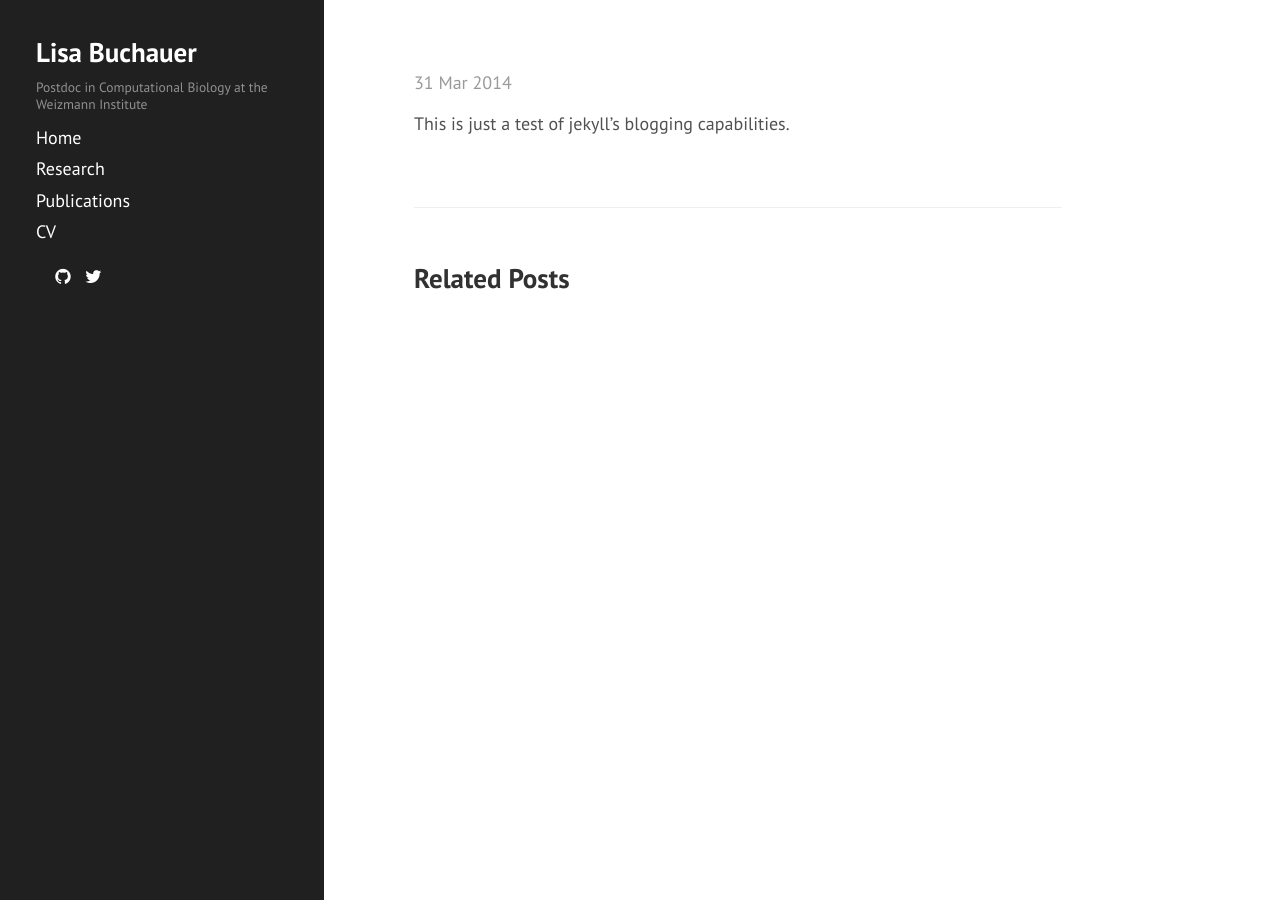
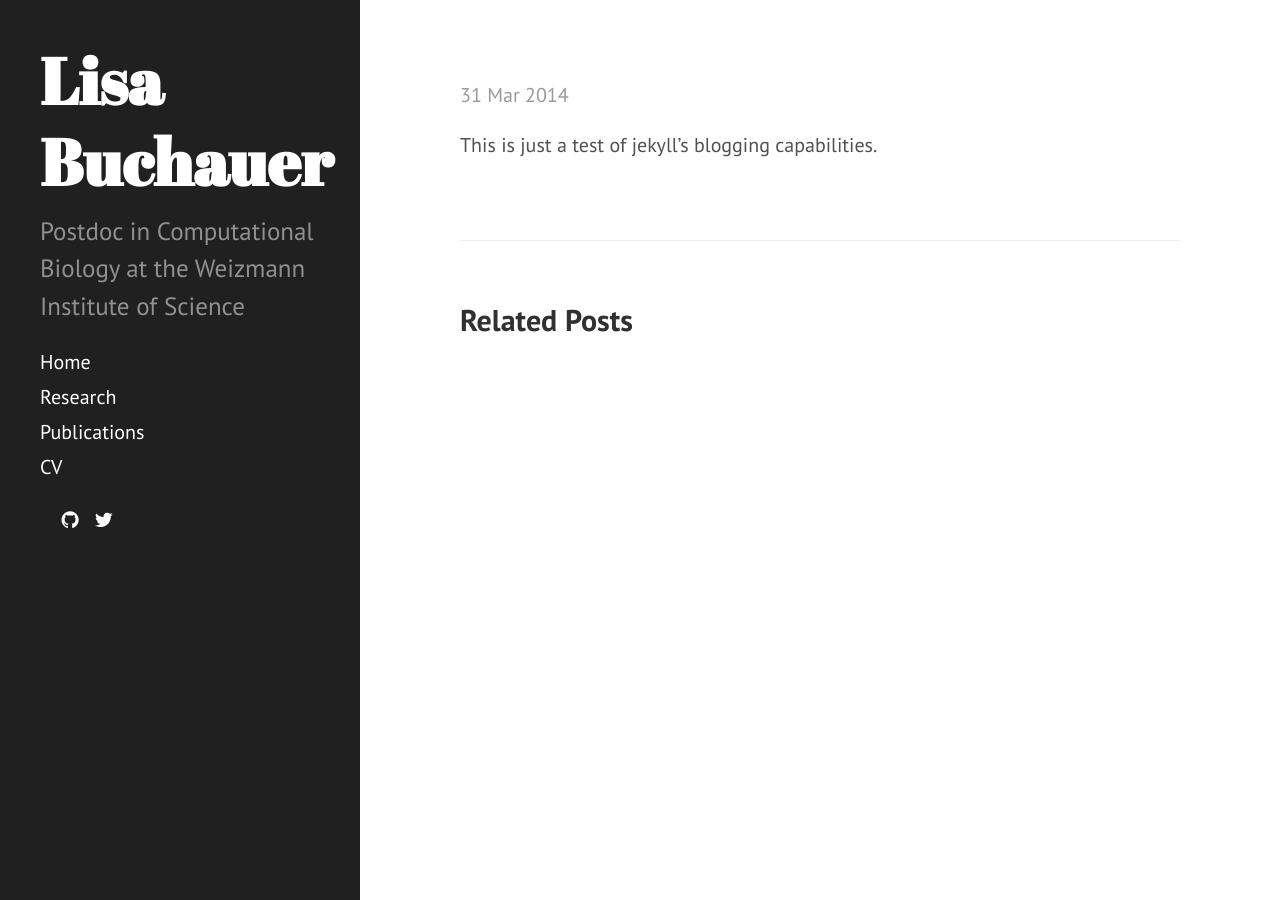
Before and after one commit to LiBuchauer/libuchauer.github.io, a Jekyll site: the page built from _posts/2014-03-31-test.md, in a window 1280 px wide. Built offline with Jekyll 4.4.1, drawn with Linux system fonts in a browser that asks for light colours; nearby versions of some CDN libraries; a style sheet for code colours, icons or effects is not loaded.

Commit message:
Replaced theme file with new one (to be customized)

```diff
--- a/_config.yml
+++ b/_config.yml
@@ -8,7 +8,7 @@
 # Setup
 title:            Lisa Buchauer
 tagline:          'Computational Biology and Mathematical Modeling'
-description:      'Postdoc in Computational Biology at the Weizmann Institute'
+description:      'Postdoc in Computational Biology at the Weizmann Institute of Science'
 url:              http://libuchauer.github.io/
 baseurl:          /
 
--- a/_layouts/default.html
+++ b/_layouts/default.html
@@ -3,7 +3,7 @@
 
   {% include head.html %}
 
-  <body class="theme-default">
+  <body class="theme-libuchauer">
 
     {% include sidebar.html %}
 
--- a/public/css/andim.css
+++ b/public/css/libuchauer.css
@@ -18,23 +18,23 @@
     list-style-type: square;
 }
 
-.theme-andim .content {
+.theme-libuchauer .content {
   padding-top:    1.5rem;
   padding-bottom: 1.5rem;
 }
-.theme-andim .content a,
-.theme-andim .related-posts li a:hover {
+.theme-libuchauer .content a,
+.theme-libuchauer .related-posts li a:hover {
   color: #6a9fb5;
 }
 
 /* Sidebar nav */
-.theme-andim .sidebar {
+.theme-libuchauer .sidebar {
   background-color: #2d314d;
   padding: 0.25rem 0.5rem;
   color: #ccddcc;
 }
 @media (min-width: 48em) {
-  .theme-andim .sidebar {
+  .theme-libuchauer .sidebar {
     padding: 2rem 1rem;
   }
 }
```
Also changed, not shown: 2 other files.
